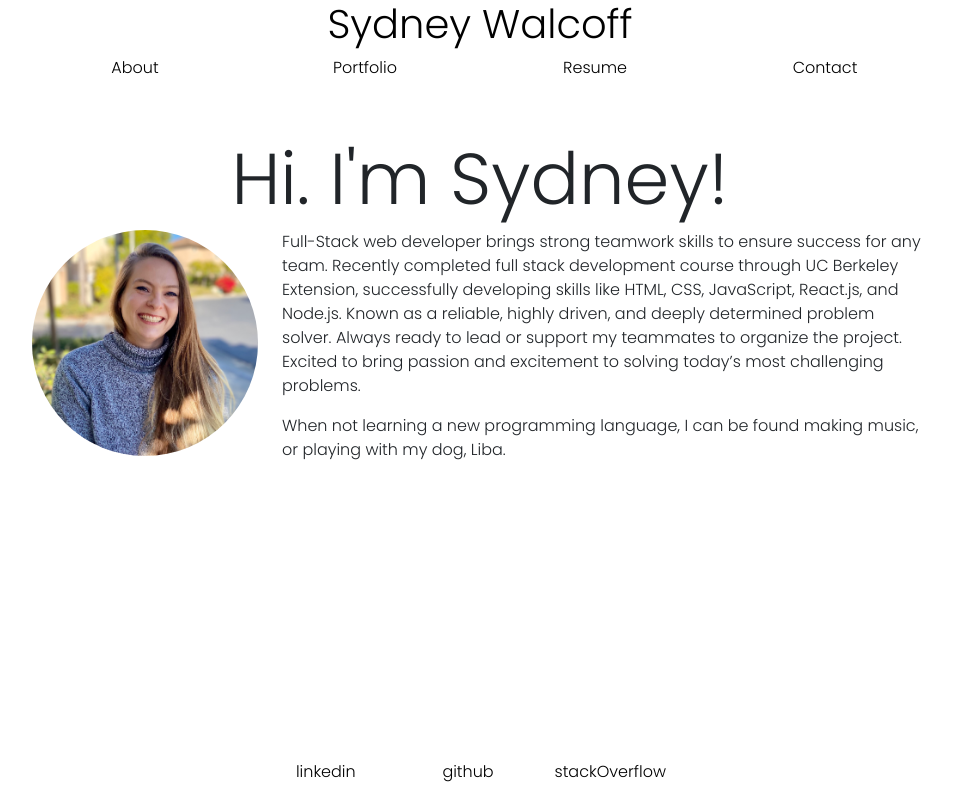
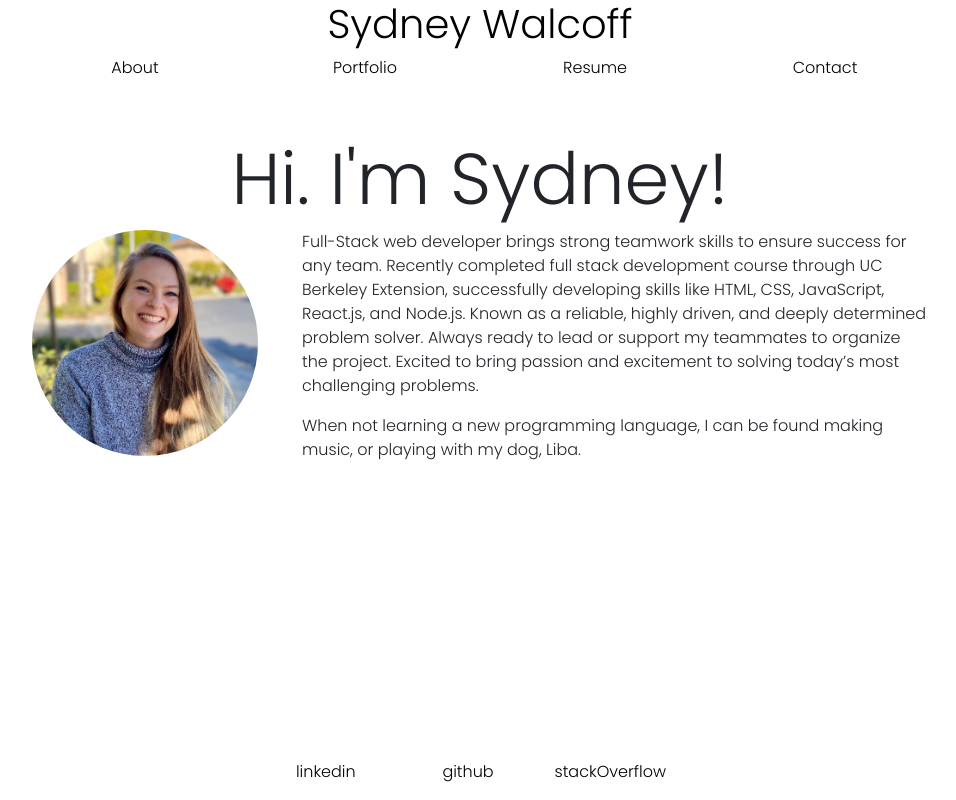
Before and after one commit to sydneywalcoff/sydneywalcoff, a React (Create React App) app: page / in a window 1280 px wide. Shown: the whole page, without its empty margins (160-1116 px from the left). Built offline with nearby package versions, Linux system fonts and the light colour scheme.

Commit message:
last touch to about for now

```diff
--- a/src/components/About/index.js
+++ b/src/components/About/index.js
@@ -7,7 +7,7 @@ const About = () => {
             <div className='row'><h1 className="text-center display-2">Hi. I'm Sydney!</h1></div>
             <div className="row">
                 <img src={photo} alt="Sydney smiling in a grey turtleneck" className="col-sm-4" />
-                <div className="col align-self-center">
+                <div className="col align-self-center about-text">
                     <p >Full-Stack web developer brings strong teamwork skills to ensure success for any team. Recently completed full stack development course through UC Berkeley Extension, successfully developing skills like HTML, CSS, JavaScript, React.js, and Node.js. Known as a reliable, highly driven, and deeply determined problem solver. Always ready to lead or support my teammates to organize the project. Excited to bring passion and excitement to solving today’s most challenging problems.</p>
                     <p >When not learning a new programming language, I can be found making music, or playing with my dog, Liba.</p>
                 </div>
```
